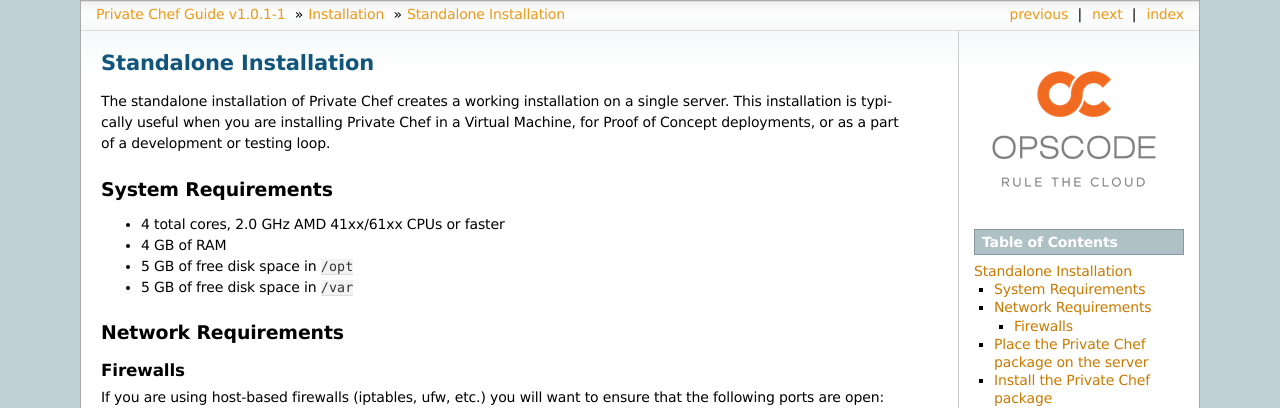
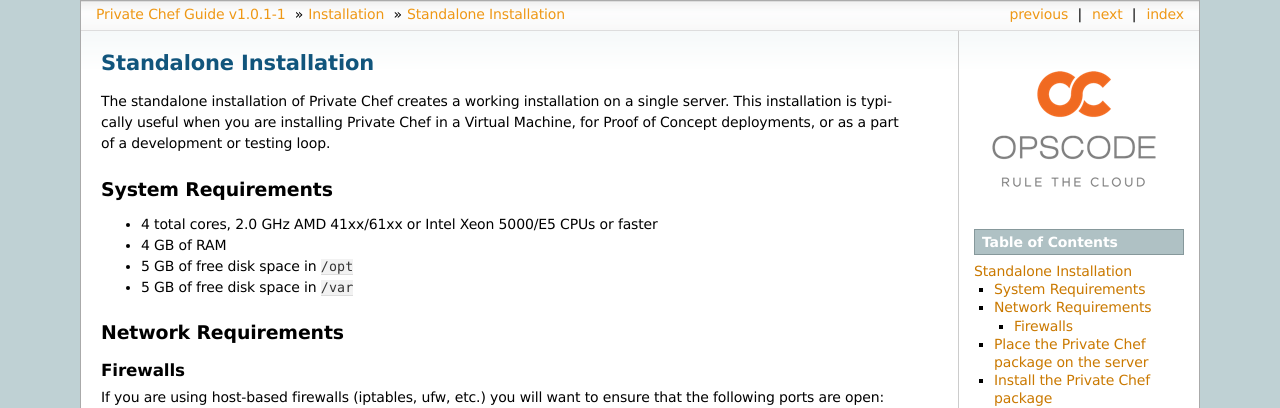
Before and after one commit to chef-boneyard/private-chef-administration, a Sphinx documentation site: the page built from source/installation/standalone.rst, in a window 1280 px wide. Shown: the top 408 px of the page. Built offline with Sphinx 7.4.7, drawn with Linux system fonts in a browser that asks for light colours.

Commit message:
added Intel equivalents

```diff
--- a/source/installation/ha.rst
+++ b/source/installation/ha.rst
@@ -21,7 +21,7 @@
 System Requirements
 -------------------
 
--  8 total cores 2.0 GHz AMD 41xx/61xx CPUs or faster
+-  8 total cores 2.0 GHz AMD 41xx/61xx or Intel Xeon 5000/E5 CPUs or faster
 -  16GB RAM
 -  2 x 300GB SAS RAID1 drives
 -  Hardware RAID card
--- a/source/installation/standalone.rst
+++ b/source/installation/standalone.rst
@@ -14,7 +14,7 @@
 System Requirements
 -------------------
 
--  4 total cores, 2.0 GHz AMD 41xx/61xx CPUs or faster
+-  4 total cores, 2.0 GHz AMD 41xx/61xx or Intel Xeon 5000/E5 CPUs or faster
 -  4 GB of RAM
 -  5 GB of free disk space in ``/opt``
 -  5 GB of free disk space in ``/var``
--- a/source/installation/tiered.rst
+++ b/source/installation/tiered.rst
@@ -25,7 +25,7 @@
 System Requirements
 -------------------
 
--  8 total cores 2.0 GHz AMD 41xx/61xx CPUs or faster
+-  8 total cores 2.0 GHz AMD 41xx/61xx or Intel Xeon 5000/E5 CPUs or faster
 -  16GB RAM
 -  2 x 300GB SAS RAID1 drives
 -  Hardware RAID card
```
